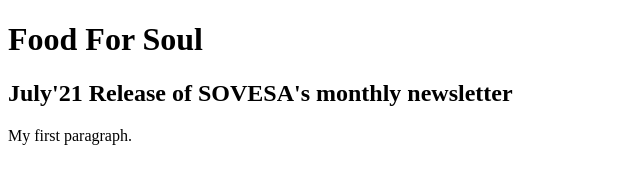
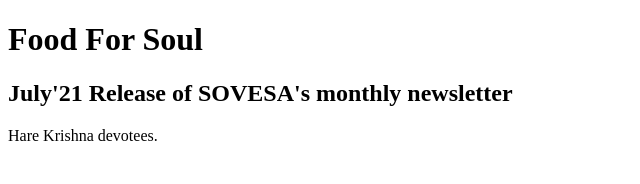
Before and after one commit to SOVESA-BITS/SOVESA_Newsletters_BITS, a plain HTML site: page index.html in a window 1280 px wide. Shown: the full height of the page, 0-640 px from the left. Drawn offline with Linux system fonts and the light colour scheme.

Commit message:
Update index.html

```diff
--- a/index.html
+++ b/index.html
@@ -6,7 +6,7 @@
     <h2>July'21 Release of SOVESA's monthly newsletter</h2>
 
 
-  <p>My first paragraph.</p>
+  <p>Hare Krishna devotees.</p>
 
   </body>
 </html>
```
